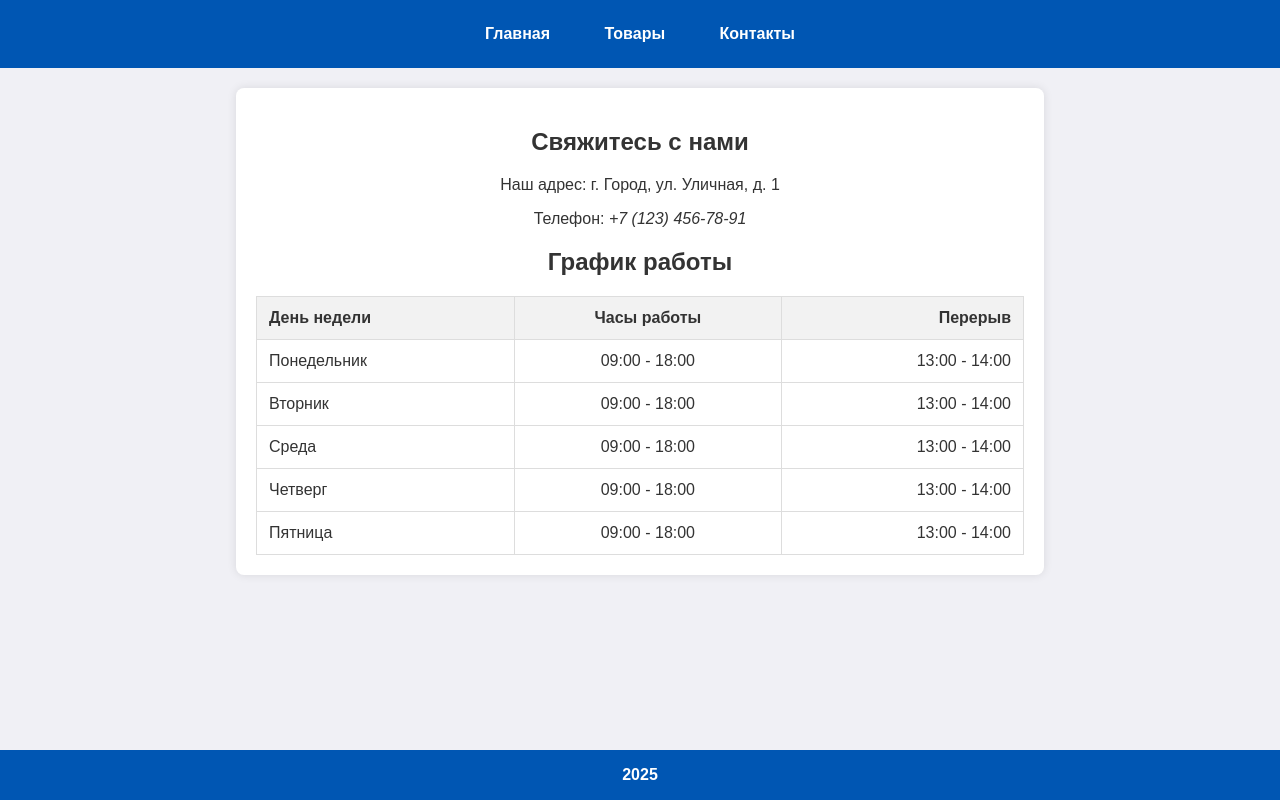
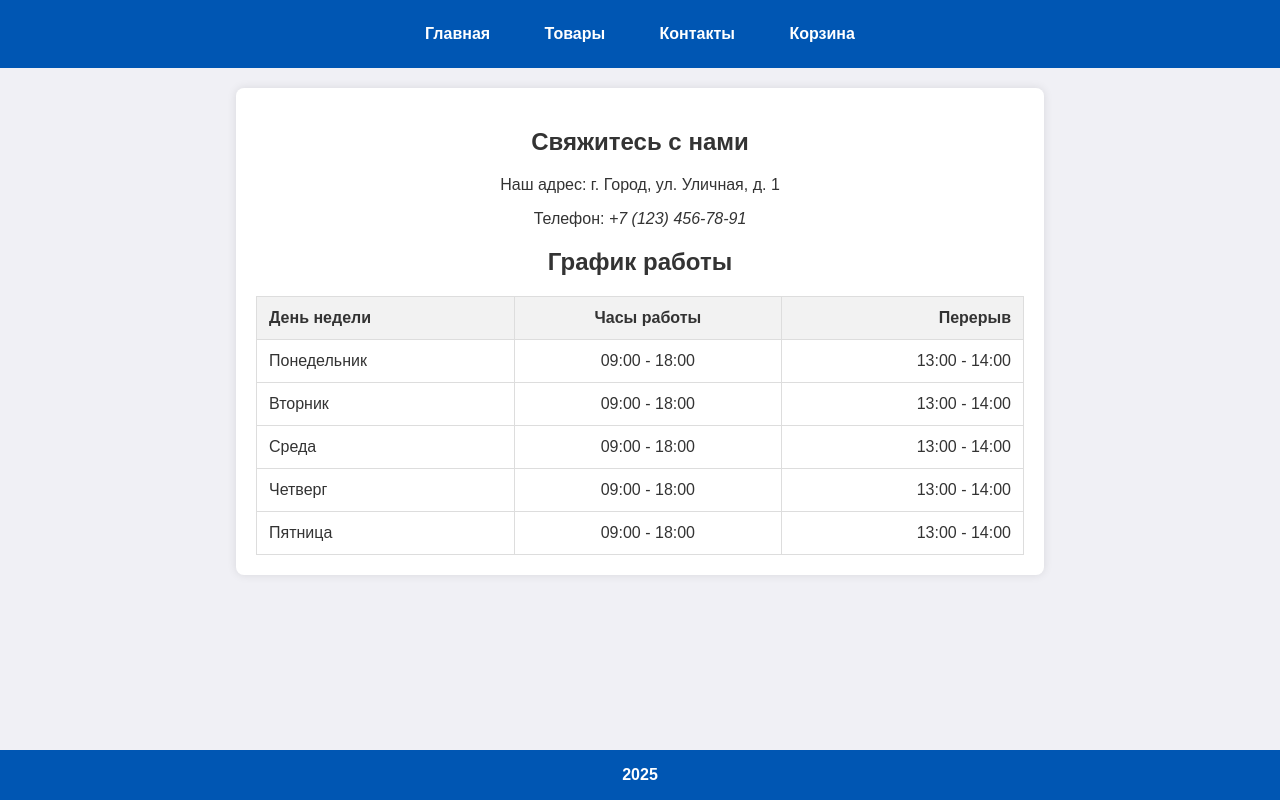
Before and after one commit to AlNikonov/web6402_nikonov_an, a plain HTML site: page lab2/contacts.html in a window 1280 px wide. Drawn offline with Linux system fonts and the light colour scheme.

Commit message:
Added cart page to navbar on all pages, fixed contacts navlink

```diff
--- a/lab2/contacts.html
+++ b/lab2/contacts.html
@@ -11,7 +11,8 @@
         <nav>
             <a href="index.html" class="nav-link">Главная</a>
             <a href="products.html" class="nav-link">Товары</a>
-            <a href="contact.html" class="nav-link">Контакты</a>
+            <a href="contacts.html" class="nav-link">Контакты</a>
+            <a href="cart.html" class="nav-link">Корзина</a>
         </nav>
     </header>
 
```
Also changed, not shown: lab2/index.html (+1 -0 lines), lab2/products.html (+1 -0 lines).
